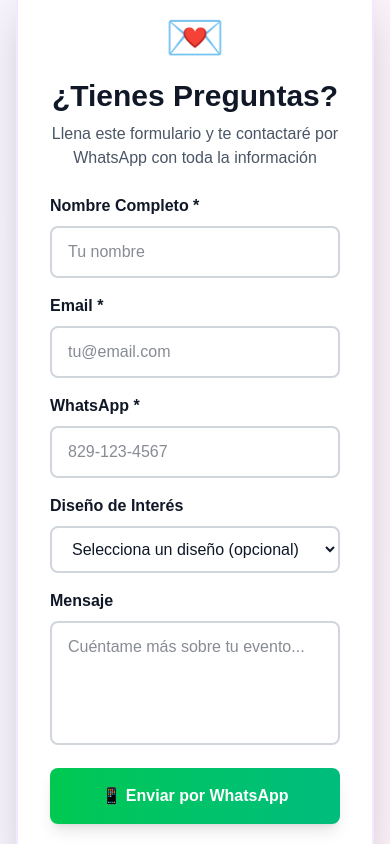
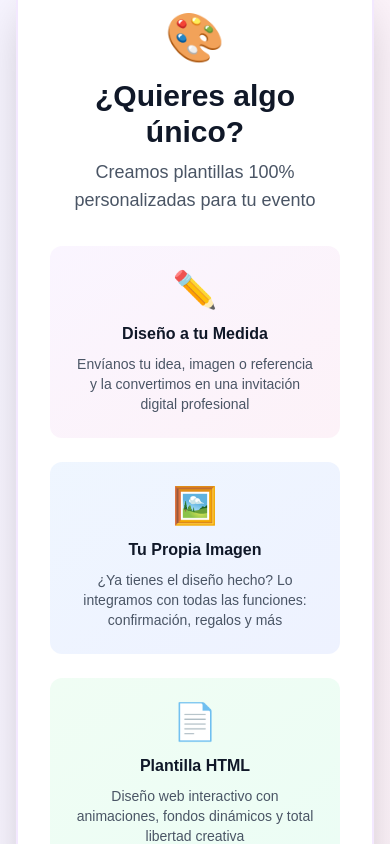
Before and after one commit to moncion11/invitaciones-digitales, a Next.js app: page /portafolio in a window 390 px wide. Shown: the part 6340-7184 px from the top of the page. Built offline with nearby package versions, Linux system fonts and the light colour scheme.

Commit message:
feat: replace inline form with custom templates section, form opens via modal

```diff
--- a/src/app/portafolio/page.tsx
+++ b/src/app/portafolio/page.tsx
@@ -280,88 +280,56 @@ Me gustaría más información sobre:
           </div>
         </section>
 
-        {/* Contact Form Section */}
+        {/* Custom Templates Section */}
         <section className="container mx-auto px-4 py-12">
-          <div className="bg-white rounded-2xl shadow-2xl p-8 max-w-2xl mx-auto border-2 border-purple-100">
-            <div className="text-center mb-6">
-              <div className="text-5xl mb-4">💌</div>
+          <div className="bg-white rounded-2xl shadow-2xl p-8 max-w-4xl mx-auto border-2 border-purple-100">
+            <div className="text-center mb-8">
+              <div className="text-5xl mb-4">🎨</div>
               <h2 className="text-3xl font-bold text-gray-900 mb-2">
-                ¿Tienes Preguntas?
+                ¿Quieres algo único?
               </h2>
-              <p className="text-gray-600">
-                Llena este formulario y te contactaré por WhatsApp con toda la información
+              <p className="text-gray-600 text-lg">
+                Creamos plantillas 100% personalizadas para tu evento
               </p>
             </div>
 
-            <form onSubmit={handleContactSubmit} className="space-y-4">
-              <div>
-                <label className="block text-gray-900 font-semibold mb-2">Nombre Completo *</label>
-                <input
-                  type="text"
-                  value={formData.nombre}
-                  onChange={(e) => setFormData({ ...formData, nombre: e.target.value })}
-                  required
-                  className="w-full px-4 py-3 border-2 border-gray-300 rounded-lg focus:outline-none focus:ring-2 focus:ring-purple-500 focus:border-purple-500 text-gray-900"
-                  placeholder="Tu nombre"
-                />
+            <div className="grid md:grid-cols-3 gap-6 mb-8">
+              <div className="text-center p-6 bg-gradient-to-br from-purple-50 to-pink-50 rounded-xl">
+                <div className="text-4xl mb-3">✏️</div>
+                <h3 className="font-bold text-gray-900 mb-2">Diseño a tu Medida</h3>
+                <p className="text-gray-600 text-sm">Envíanos tu idea, imagen o referencia y la convertimos en una invitación digital profesional</p>
               </div>
+              <div className="text-center p-6 bg-gradient-to-br from-blue-50 to-indigo-50 rounded-xl">
+                <div className="text-4xl mb-3">🖼️</div>
+                <h3 className="font-bold text-gray-900 mb-2">Tu Propia Imagen</h3>
+                <p className="text-gray-600 text-sm">¿Ya tienes el diseño hecho? Lo integramos con todas las funciones: confirmación, regalos y más</p>
+              </div>
+              <div className="text-center p-6 bg-gradient-to-br from-green-50 to-emerald-50 rounded-xl">
+                <div className="text-4xl mb-3">📄</div>
+                <h3 className="font-bold text-gray-900 mb-2">Plantilla HTML</h3>
+                <p className="text-gray-600 text-sm">Diseño web interactivo con animaciones, fondos dinámicos y total libertad creativa</p>
+              </div>
+            </div>
 
-              <div>
-                <label className="block text-gray-900 font-semibold mb-2">Email *</label>
-                <input
-                  type="email"
-                  value={formData.email}
-                  onChange={(e) => setFormData({ ...formData, email: e.target.value })}
-                  required
-                  className="w-full px-4 py-3 border-2 border-gray-300 rounded-lg focus:outline-none focus:ring-2 focus:ring-purple-500 focus:border-purple-500 text-gray-900"
-                  placeholder="tu@email.com"
-                />
+            <div className="text-center">
+              <p className="text-gray-500 mb-4">Contáctanos para cotizar tu diseño personalizado</p>
+              <div className="flex flex-col sm:flex-row gap-3 justify-center">
+                <a
+                  href={`https://wa.me/${WHATSAPP_NUMBER}?text=${encodeURIComponent('¡Hola! 👋 Me interesa una plantilla personalizada para mi evento en InvitaDigital')}`}
+                  target="_blank"
+                  rel="noopener noreferrer"
+                  className="bg-gradient-to-r from-green-500 to-emerald-500 hover:from-green-600 hover:to-emerald-600 text-white font-bold py-3 px-8 rounded-full shadow-lg transition transform hover:scale-105"
+                >
+                  📱 Escribir por WhatsApp
+                </a>
+                <button
+                  onClick={() => setShowContactForm(true)}
+                  className="bg-gradient-to-r from-purple-600 to-pink-600 hover:from-purple-700 hover:to-pink-700 text-white font-bold py-3 px-8 rounded-full shadow-lg transition transform hover:scale-105"
+                >
+                  📋 Llenar Formulario
+                </button>
               </div>
-
-              <div>
-                <label className="block text-gray-900 font-semibold mb-2">WhatsApp *</label>
-                <input
-                  type="tel"
-                  value={formData.telefono}
-                  onChange={(e) => setFormData({ ...formData, telefono: e.target.value })}
-                  required
-                  className="w-full px-4 py-3 border-2 border-gray-300 rounded-lg focus:outline-none focus:ring-2 focus:ring-purple-500 focus:border-purple-500 text-gray-900"
-                  placeholder="829-123-4567"
-                />
-              </div>
-
-              <div>
-                <label className="block text-gray-900 font-semibold mb-2">Diseño de Interés</label>
-                <select
-                  value={formData.diseño}
-                  onChange={(e) => setFormData({ ...formData, diseño: e.target.value })}
-                  className="w-full px-4 py-3 border-2 border-gray-300 rounded-lg focus:outline-none focus:ring-2 focus:ring-purple-500 focus:border-purple-500 text-gray-900"
-                >
-                  <option value="">Selecciona un diseño (opcional)</option>
-                  {diseños.map(d => (
-                    <option key={d.id} value={d.nombre}>{d.nombre} - {d.precio}</option>
-                  ))}
-                </select>
-              </div>
-
-              <div>
-                <label className="block text-gray-900 font-semibold mb-2">Mensaje</label>
-                <textarea
-                  value={formData.mensaje}
-                  onChange={(e) => setFormData({ ...formData, mensaje: e.target.value })}
-                  rows={4}
-                  className="w-full px-4 py-3 border-2 border-gray-300 rounded-lg focus:outline-none focus:ring-2 focus:ring-purple-500 focus:border-purple-500 text-gray-900 resize-none"
-                  placeholder="Cuéntame más sobre tu evento..."
-                />
-              </div>
-
-              <button
-                type="submit"
-                className="w-full bg-gradient-to-r from-green-500 to-emerald-500 hover:from-green-600 hover:to-emerald-600 text-white font-bold py-4 px-6 rounded-lg transition transform hover:scale-105 shadow-lg"
-              >
-                📱 Enviar por WhatsApp
-              </button>
-            </form>
+            </div>
           </div>
         </section>
 
```
